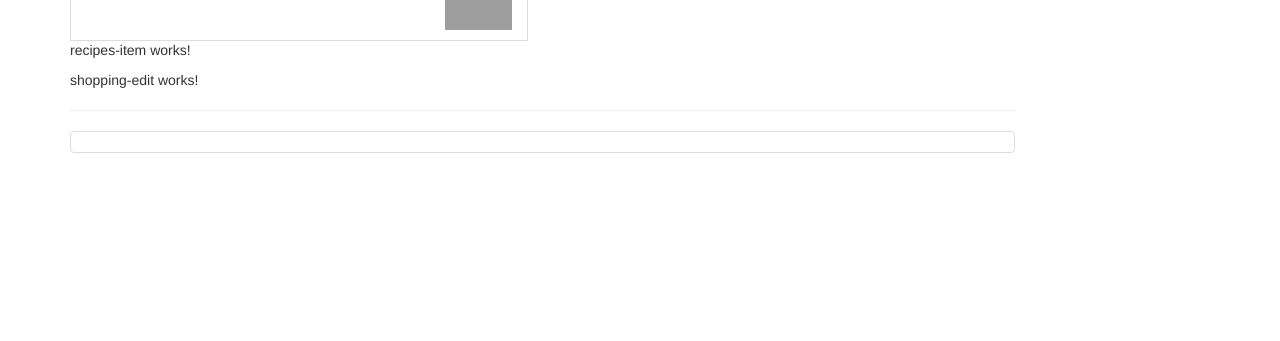
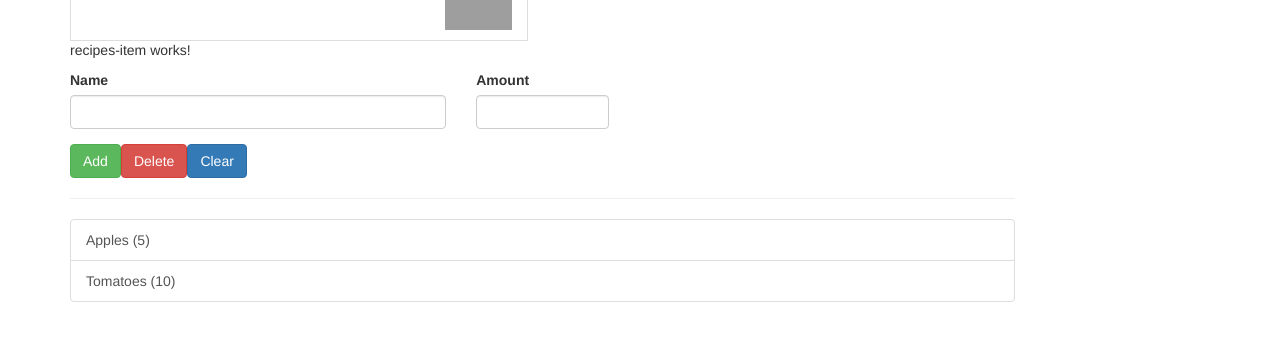
Before and after one commit to sspinit88/Angular_Schwarzmuller, an Angular app in the folder prj-start/: page / in a window 1280 px wide. Shown: the part 249-590 px from the top of the page. Built offline with nearby package versions, Linux system fonts and the light colour scheme; grey boxes are pictures that could not be loaded.

Commit message:
added base

```diff
--- /dev/null
+++ b/prj-start/src/app/shared/ingredient.model.ts
@@ -0,0 +1,7 @@
+export class IngredientModel {
+  constructor(
+      public name: string,
+      public amount: number,
+  ) {
+  }
+}
--- a/prj-start/src/app/shopping-list/shopping-edit/shopping-edit.component.html
+++ b/prj-start/src/app/shopping-list/shopping-edit/shopping-edit.component.html
@@ -1,3 +1,43 @@
-<p>
-  shopping-edit works!
-</p>
+<div class="row">
+  <div class="col-xs-12">
+    <form>
+      <div class="row">
+        <div class="col-sm-5 form-group">
+          <label for="name">Name</label>
+          <input
+              class="form-control"
+              type="text"
+              id="name"
+          >
+        </div>
+        <div class="col-sm-2 form-group">
+          <label for="amount">Amount</label>
+          <input
+              class="form-control"
+              id="amount"
+              type="number"
+          >
+        </div>
+      </div>
+      <div class="row">
+        <div class="col-xs-12">
+          <button
+              class="btn btn-success"
+              type="submit"
+          >Add
+          </button>
+          <button
+              class="btn btn-danger"
+              type="button"
+          >Delete
+          </button>
+          <button
+              class="btn btn-primary"
+              type="button"
+          >Clear
+          </button>
+        </div>
+      </div>
+    </form>
+  </div>
+</div>
--- a/prj-start/src/app/shopping-list/shopping-list.component.html
+++ b/prj-start/src/app/shopping-list/shopping-list.component.html
@@ -2,13 +2,14 @@
   <div class="col-xs-10">
     <app-shopping-edit></app-shopping-edit>
     <hr>
-    <div class="list-group">
-      <a
+    <div  class="list-group"
+    >
+      <a  *ngFor="let item of ingredients"
           class="list-group-item"
           href="#"
           style="cursor: pointer"
       >
-
+        {{item.name}} ({{item.amount}})
       </a>
     </div>
   </div>
--- a/prj-start/src/app/shopping-list/shopping-list.component.ts
+++ b/prj-start/src/app/shopping-list/shopping-list.component.ts
@@ -1,4 +1,5 @@
 import { Component, OnInit } from '@angular/core';
+import { IngredientModel } from "../shared/ingredient.model";
 
 @Component({
   selector: 'app-shopping-list',
@@ -6,7 +7,16 @@
   styleUrls: ['./shopping-list.component.css']
 })
 export class ShoppingListComponent implements OnInit {
-  ingredients = [];
+  ingredients: IngredientModel[] = [
+    new IngredientModel(
+        'Apples',
+        5,
+    ),
+    new IngredientModel(
+        'Tomatoes',
+        10
+    ),
+  ];
 
   constructor() {
   }
```
